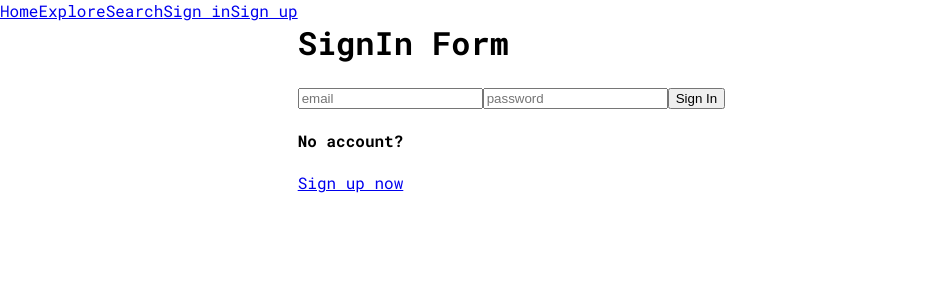
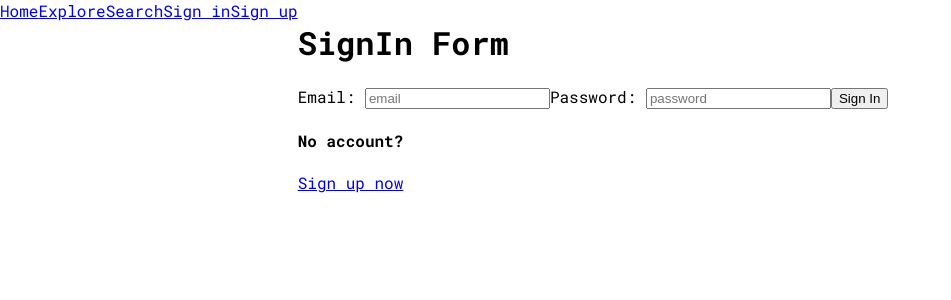
Before and after one commit to softscienceprojects/Curatorial_frontend, a React (Create React App) app: page /signin in a window 1280 px wide. Shown: the top 300 px of the page, without its empty margins (0-951 px from the left). Built offline with nearby package versions, Linux system fonts and the light colour scheme; no server answers.

Commit message:
labels on forms

```diff
--- a/src/components/SignIn.js
+++ b/src/components/SignIn.js
@@ -26,8 +26,8 @@ class SignIn extends React.Component {
         return(
             <div><h1>SignIn Form</h1>
             <form onSubmit={this.handleSubmit}>
-                <input type="email" placeholder="email" name="email" value={this.state.email} onChange={this.handleChange} />
-                <input type="password" placeholder="password" name="password" value={this.state.password} onChange={this.handleChange} />
+                <label>Email: <input type="email" placeholder="email" name="email" value={this.state.email} onChange={this.handleChange} /></label>
+                <label>Password: <input type="password" placeholder="password" name="password" value={this.state.password} onChange={this.handleChange} /></label>
                 <input type="submit" value="Sign In" />
             </form>
             <h4>No account?</h4>
--- a/src/components/SignUp.js
+++ b/src/components/SignUp.js
@@ -27,9 +27,9 @@ class SignUp extends React.Component {
         return(
            <div><h4>Sign UP</h4>
            <form onSubmit={this.submitForm}>
-            <input type="email" placeholder="email" name="email" value={this.state.email} onChange={this.handleChange} />
-            <input type="password" placeholder="password" name="password" value={this.state.password} onChange={this.handleChange} />
-            <input type="password" placeholder="confirm your password" name="password_confirmation" value={this.state.password_confirmation} onChange={this.handleChange} />
+            <label>Email: <input type="email" placeholder="email" name="email" value={this.state.email} onChange={this.handleChange} /></label>
+            <label>Password: <input type="password" placeholder="password" name="password" value={this.state.password} onChange={this.handleChange} /></label>
+            <label>Password confirmation: <input type="password" placeholder="confirm your password" name="password_confirmation" value={this.state.password_confirmation} onChange={this.handleChange} /></label>
             <input type="submit" value="join now" />
            </form>
 
```
